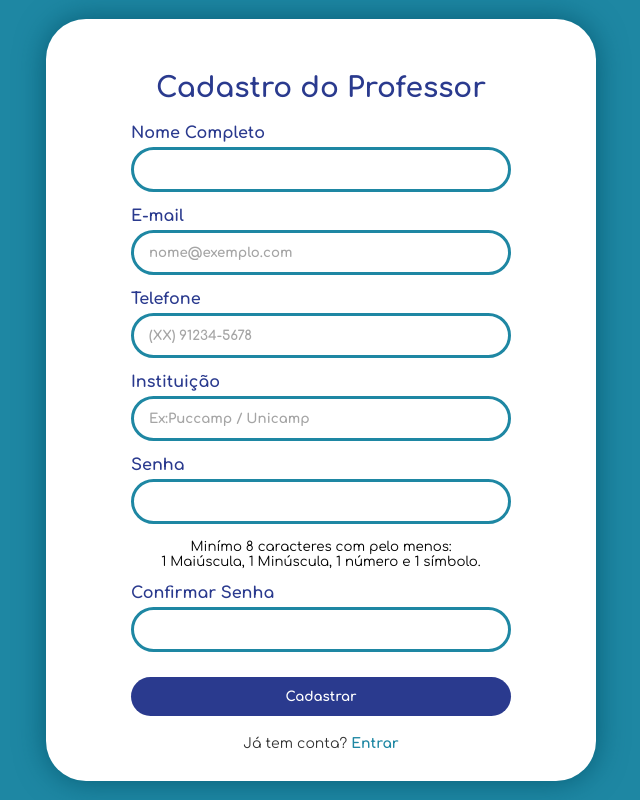
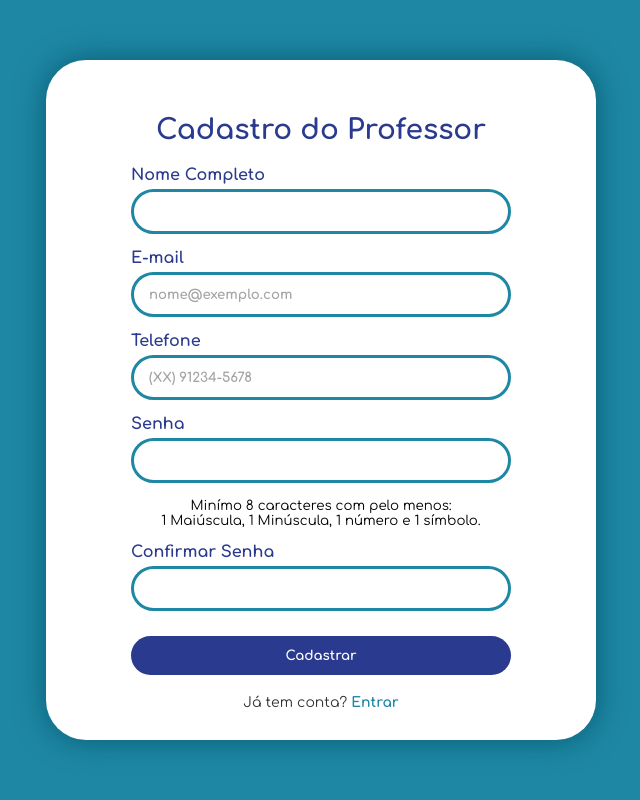
Before and after one commit to sfmonteiro/ES-PI2-2025-103-G09, a plain HTML site: page Cadastro PI/PI.html in a window 1280 px wide. Shown: the whole page, without its empty margins (319-959 px from the left). Drawn offline with Linux system fonts and the light colour scheme.

Commit message:
Update PI.html

```diff
--- a/Cadastro PI/PI.html
+++ b/Cadastro PI/PI.html
@@ -31,11 +31,6 @@
         <label for="telefone">Telefone</label>
         <input type="tel" id="telefone" name="telefone" placeholder="(XX) 91234-5678">
       </div>
-      <!--Campo de cadastro da Instituiução-->
-      <div class="form-group">
-        <label for="instituição">Instituição</label>
-        <input type="text" id="instituição" name="instituição" placeholder="Ex:Puccamp / Unicamp">
-      </div>
     <!--Senha obrigatório-->
      <div class="form-group">
         <label for="senha">Senha</label>
```
